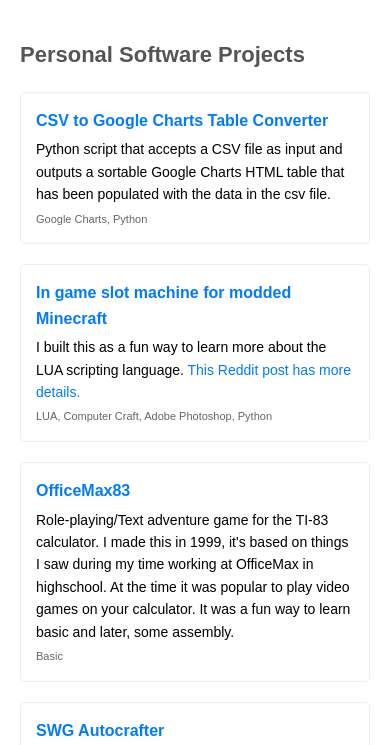
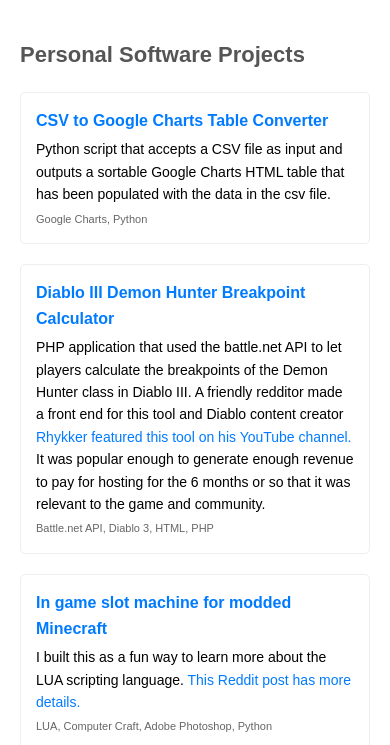
Before and after one commit to curtismorris/curtismorris.com, a plain HTML site: page index.html in a window 390 px wide. Shown: the part 99-844 px from the top of the page. Drawn offline with Linux system fonts and the light colour scheme.

Commit message:
Added diablo iii breakpoint link

```diff
--- a/index.html
+++ b/index.html
@@ -152,6 +152,12 @@
             </div>
 
             <div class="project">
+                <div class="project-title"><a href="https://github.com/curtismorris/demonhunterbreakpoints" target="_blank">Diablo III Demon Hunter Breakpoint Calculator</a></div>
+                <div class="project-description">PHP application that used the battle.net API to let players calculate the breakpoints of the Demon Hunter class in Diablo III. A friendly redditor made a front end for this tool and Diablo content creator <a href="https://youtu.be/pmrZAe1oUPM?t=211" target="_blank">Rhykker featured this tool on his YouTube channel.</a> It was popular enough to generate enough revenue to pay for hosting for the 6 months or so that it was relevant to the game and community.</div>
+                <div class="project-built-with">Battle.net API, Diablo 3, HTML, PHP</div>
+            </div>
+
+            <div class="project">
                 <div class="project-title"><a href="https://pastebin.com/6HBmgNZx" target="_blank">In game slot machine for modded Minecraft</a></div>
                 <div class="project-description">I built this as a fun way to learn more about the LUA scripting language. <a href="https://www.reddit.com/r/feedthebeast/comments/3btirm/i_created_a_slot_machine_using_computercraft/" target="_blank">This Reddit post has more details.</a> </div>
                 <div class="project-built-with">LUA, Computer Craft, Adobe Photoshop, Python</div>
```
